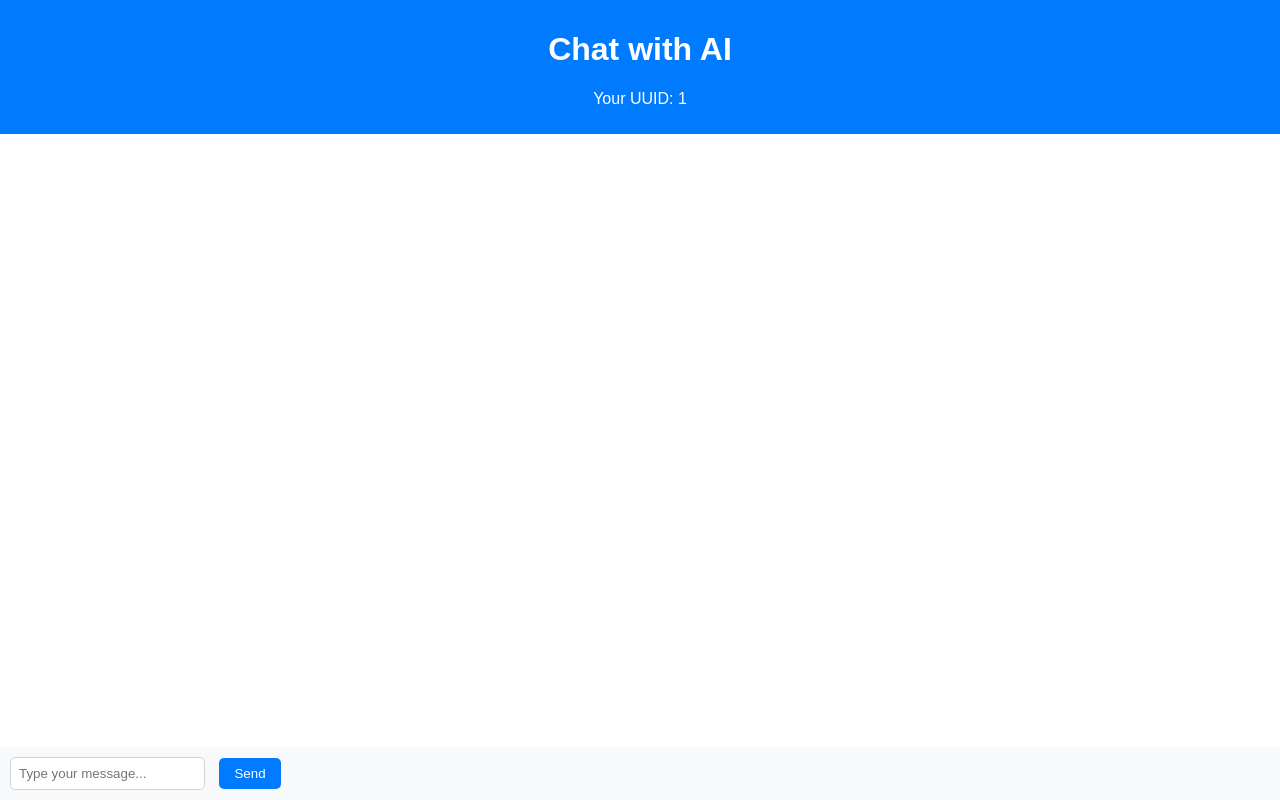
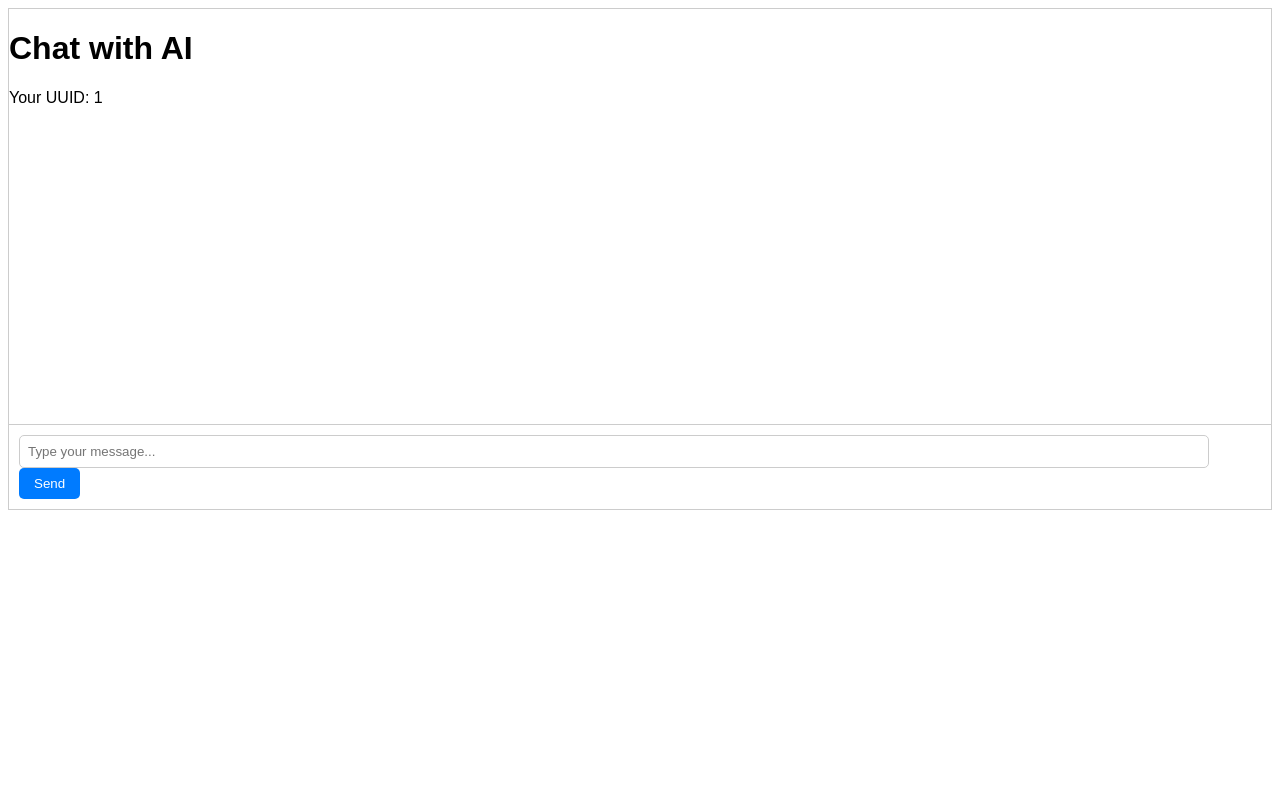
Before and after one commit to slavik2011/googleAIchat, a Flask app: template templates/index.html in a window 1280 px wide. Run offline with Flask 3, Linux system fonts and the light colour scheme; the template is opened without the code that fills it: most values are stand-ins (such as "Sample title", 1, 10 or a date in 2020).

Commit message:
Update index.html

```diff
--- a/templates/index.html
+++ b/templates/index.html
@@ -3,77 +3,53 @@
 <head>
     <title>Chat with AI</title>
     <style>
+        /* ... Your CSS ... */
+        /*  Add your CSS styles here for the chat interface */
         body {
-            margin: 0;
             font-family: sans-serif;
         }
-
         .chat-container {
+          height: 500px; /* Adjust as needed */
+          border: 1px solid #ccc;
           display: flex;
           flex-direction: column;
-            height: 100vh;
         }
-
-        .chat-header {
-            background-color: #007bff;
-            color: white;
-            padding: 10px;
-            text-align: center;
-        }
-
         .chat-messages {
           flex: 1;
+          overflow-y: auto;
           padding: 10px;
-            overflow-y: auto; /* Important for scrolling */
-            max-height: calc(100vh - 100px); /* Sets maximum height for scrolling */
         }
-
         .message {
           margin-bottom: 10px;
           padding: 8px;
           border-radius: 5px;
           max-width: 70%;
-            word-break: break-word;
-            white-space: pre-wrap; /* Important for preserving formatting */
         }
-
         .user-message {
           background-color: #e9ecef;
-            align-self: flex-end;
+          align-self: flex-end; /* Align to the right */
         }
-
         .ai-message {
-            background-color: #007bff;
-            color: white;
-            align-self: flex-start;
+          background-color: #ADD8E6; /* Light blue */
+          align-self: flex-start; /* Align to the left */
         }
-
         .chat-input {
-            display: flex;
           padding: 10px;
-            background-color: #f8f9fa;
+          border-top: 1px solid #ccc;
         }
-
         #user-input {
-            flex: 1;
+          width: calc(100% - 70px); /* Adjust as needed */
           padding: 8px;
-            border: 1px solid #ced4da;
+          border: 1px solid #ccc;
           border-radius: 5px;
         }
-
         #submit-button {
-            background-color: #007bff;
+          padding: 8px 15px;
+          border: none;
+          background-color: #007bff; /* Blue */
           color: white;
-            border: none;
-            padding: 8px 15px;
-            margin-left: 10px;
           border-radius: 5px;
           cursor: pointer;
-        }
-
-        .error-message {
-            color: red;
-            margin-bottom: 10px;
         }
     </style>
     <script src="https://code.jquery.com/jquery-3.6.0.min.js"></script>
@@ -85,7 +61,7 @@
             <p>Your UUID: <span id="user-uuid">{{ uuid }}</span></p>
         </div>
         <div class="chat-messages" id="chat-messages">
-        </div>  <!-- Chat messages will be added here dynamically -->
+        </div>
         <div class="chat-input">
             {% if error_message %}
                 <div class="error-message">{{ error_message }}</div>
@@ -96,49 +72,42 @@
             </form>
         </div>
     </div>
+
     <script>
         $(document).ready(function () {
-             const userUuid = $("#user-uuid").text(); // Get UUID when the page loads
+            const userUuid = $("#user-uuid").text();
 
             $("#chat-form").submit(function (e) {
                 e.preventDefault();
-
-                // Display user's message immediately
                 const userMessage = $("#user-input").val();
-                $("#chat-messages").append(`<div class="message user-message">${userMessage}</div>`);
-
+                displayMessage("user-message", userMessage);
+                $("#user-input").val(""); // Clear input field
 
                 $.ajax({
                     url: "/",
                     type: "POST",
                     data: $(this).serialize(),
                     success: function (response) {
+                        console.log("Server Response:", response);
                         if (response.error) {
-                            $("#chat-messages").append(`<div class='error-message'>${response.error}</div>`);
+                            displayMessage("ai-message", response.error);
                             return;
                         }
-                        // Clear the form
-                        $("#user-input").val("");
-
-                        // Display AI's response
-                         $("#chat-messages").append(`
-                            <div class="message ai-message">${response.chat_session.history[response.chat_session.history.length - 1].content.parts[0].text}</div>
-                        `);
-                        $("#chat-messages").scrollTop($("#chat-messages")[0].scrollHeight); // Scroll to bottom
-
-                        // Send observations to the server
+                        displayMessage("ai-message", response.ai_response);
                         sendObservations(userUuid);
-
                     },
                     error: function (xhr, status, error) {
-                        var errorMessage = xhr.responseJSON?.error || "An unknown error occurred.";
-                        $("#chat-messages").append(`<div class='error-message'>${errorMessage}</div>`);
+                        console.error("AJAX Error:", error);
+                        displayMessage("ai-message", "Error: " + error);
                     }
                 });
             });
 
+            function displayMessage(messageClass, messageText) {
+                $("#chat-messages").append(`<div class="message ${messageClass}">${messageText}</div>`);
+                $("#chat-messages").scrollTop($("#chat-messages")[0].scrollHeight);
+            }
 
-            // Function to send observations to your server
             function sendObservations(uuid) {
                 $.ajax({
                     url: `/get_observations/${uuid}`,
```
Lines whose indentation alone changed are shown as unchanged.
